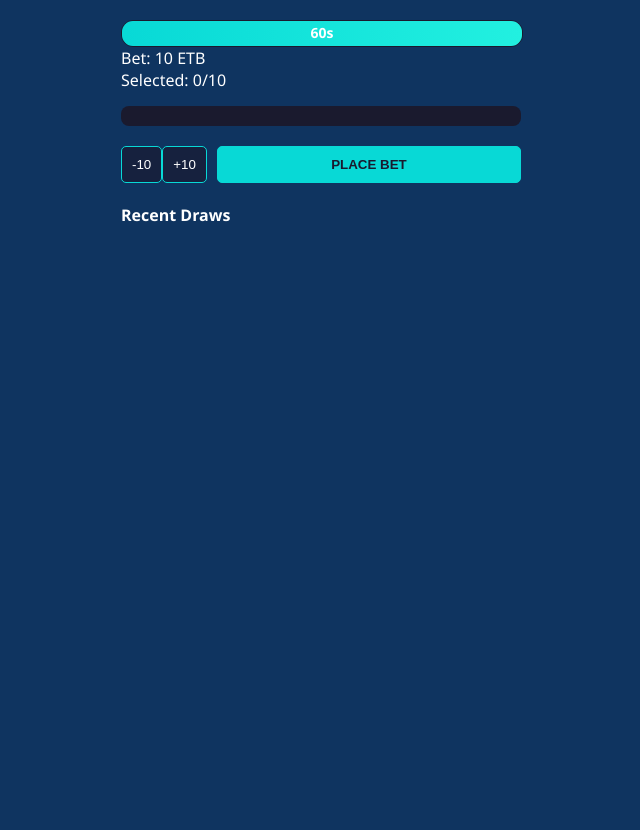
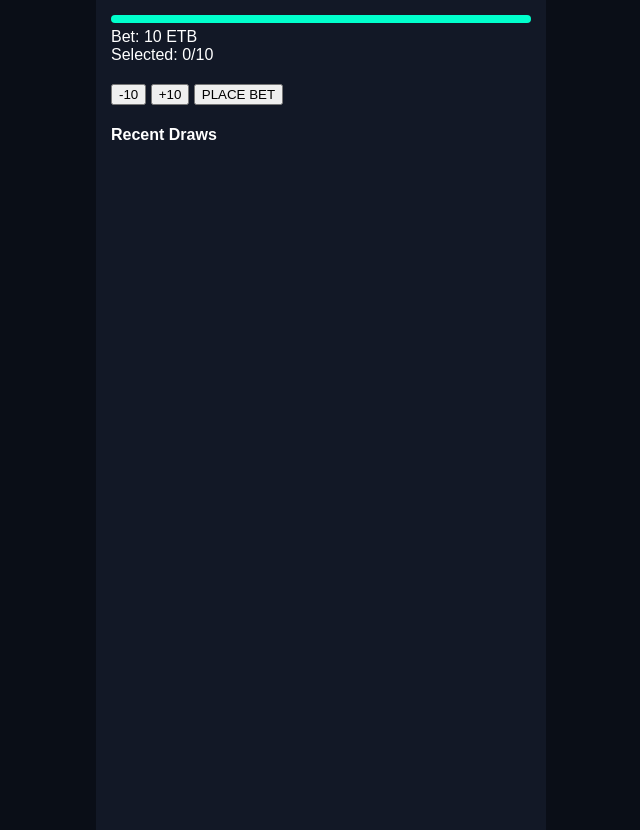
Before and after one commit to SpyBoy278/Keno, a website: page index.html in a window 1280 px wide. Shown: the whole page, without its empty margins (319-959 px from the left). Before the commit the page ends 800 px from the top, so only its background shows below. Drawn offline with nearby package versions, Linux system fonts and the light colour scheme.

Commit message:
Update style.css

```diff
--- a/style.css
+++ b/style.css
@@ -1,82 +1,27 @@
-body {
-    background-color: #0f3460;
-    color: white;
-    font-family: 'Segoe UI', Tahoma, Geneva, Verdana, sans-serif;
-    margin: 0;
-    display: flex;
-    justify-content: center;
-}
+body { background: #0a0e17; color: white; font-family: sans-serif; margin: 0; display: flex; justify-content: center; }
+.game-container { width: 100%; max-width: 420px; background: #121826; padding: 15px; min-height: 100vh; }
 
-.game-container {
-    width: 95%;
-    max-width: 400px;
-    padding-top: 20px;
-}
+.timer-wrapper { height: 8px; background: #1c2536; border-radius: 4px; overflow: hidden; margin-bottom: 5px; }
+#timer-bar { background: #00ffcc; width: 100%; height: 100%; transition: width 1s linear; }
+#timer-text { text-align: center; font-size: 12px; font-weight: bold; margin-bottom: 15px; }
 
-.timer-wrapper {
-    width: 100%;
-    height: 25px;
-    background: #16213e;
-    border-radius: 12px;
-    position: relative;
-    overflow: hidden;
-    border: 1px solid #1a1a2e;
-}
+.stats-row { display: flex; gap: 10px; margin-bottom: 15px; }
+.stat-box { flex: 1; background: #1c2536; padding: 10px; border-radius: 6px; text-align: center; font-size: 11px; border-bottom: 2px solid #2d3a4f; }
+.stat-box span { font-size: 18px; font-weight: bold; }
 
-#timer-bar {
-    width: 100%;
-    height: 100%;
-    background: linear-gradient(90deg, #08d9d6, #22f0e0);
-    transition: width 1s linear;
-}
+.live-draw-area { background: #000; border: 1px solid #2d3a4f; min-height: 90px; border-radius: 8px; display: flex; flex-wrap: wrap; gap: 5px; padding: 10px; justify-content: center; align-content: center; }
+.draw-ball { width: 30px; height: 30px; background: radial-gradient(circle at 30% 30%, #ffffff, #ffcc00); color: black; border-radius: 50%; display: flex; align-items: center; justify-content: center; font-weight: bold; font-size: 14px; animation: pop 0.3s ease-out; }
 
-#timer-text {
-    position: absolute;
-    width: 100%;
-    text-align: center;
-    top: 2px;
-    font-weight: bold;
-    font-size: 14px;
-}
+@keyframes pop { 0% { transform: scale(0); } 100% { transform: scale(1); } }
 
-.keno-board {
-    display: grid;
-    grid-template-columns: repeat(10, 1fr);
-    gap: 4px;
-    background: #1a1a2e;
-    padding: 10px;
-    border-radius: 8px;
-    margin-top: 15px;
-}
+.keno-board { display: grid; grid-template-columns: repeat(10, 1fr); gap: 4px; margin-bottom: 20px; }
+.num-btn { background: #1c2536; border: 1px solid #2d3a4f; color: white; aspect-ratio: 1; display: flex; align-items: center; justify-content: center; border-radius: 4px; font-weight: bold; font-size: 13px; cursor: pointer; }
+.num-btn.selected { background: #00ffcc; color: #000; border-color: #fff; }
+.num-btn.winner { background: #ffcc00; color: #000; transform: scale(1.05); box-shadow: 0 0 10px #ffcc00; }
 
-.number-btn {
-    background: #16213e;
-    border: 1px solid #333;
-    padding: 10px 0;
-    text-align: center;
-    border-radius: 4px;
-    font-size: 12px;
-}
+.betting-controls { display: flex; gap: 10px; margin-bottom: 20px; }
+.bet-selector { display: flex; align-items: center; background: #1c2536; border-radius: 6px; padding: 0 10px; }
+.bet-selector button { background: none; border: none; color: #00ffcc; font-size: 24px; cursor: pointer; padding: 5px 15px; }
+.place-bet-btn { flex: 1; background: #00ffcc; color: #0a0e17; border: none; border-radius: 6px; font-weight: bold; font-size: 16px; cursor: pointer; }
 
-.number-btn.selected { background: #e94560; box-shadow: 0 0 10px #e94560; }
-.number-btn.winner { background: #f9d423; color: #1a1a2e; animation: pulse 0.5s; }
-
-@keyframes pulse {
-    50% { transform: scale(1.2); }
-}
-
-.controls {
-    display: flex;
-    justify-content: space-between;
-    margin-top: 20px;
-}
-
-button {
-    background: #16213e;
-    color: white;
-    border: 1px solid #08d9d6;
-    padding: 10px;
-    border-radius: 5px;
-}
-
-.play-btn { background: #08d9d6; color: #1a1a2e; font-weight: bold; flex-grow: 1; margin-left: 10px; }
+.history-item { background: #1c2536; padding: 8px; border-radius: 4px; margin-bottom: 5px; display: flex; justify-content: space-between; font-size: 12px; }
```
